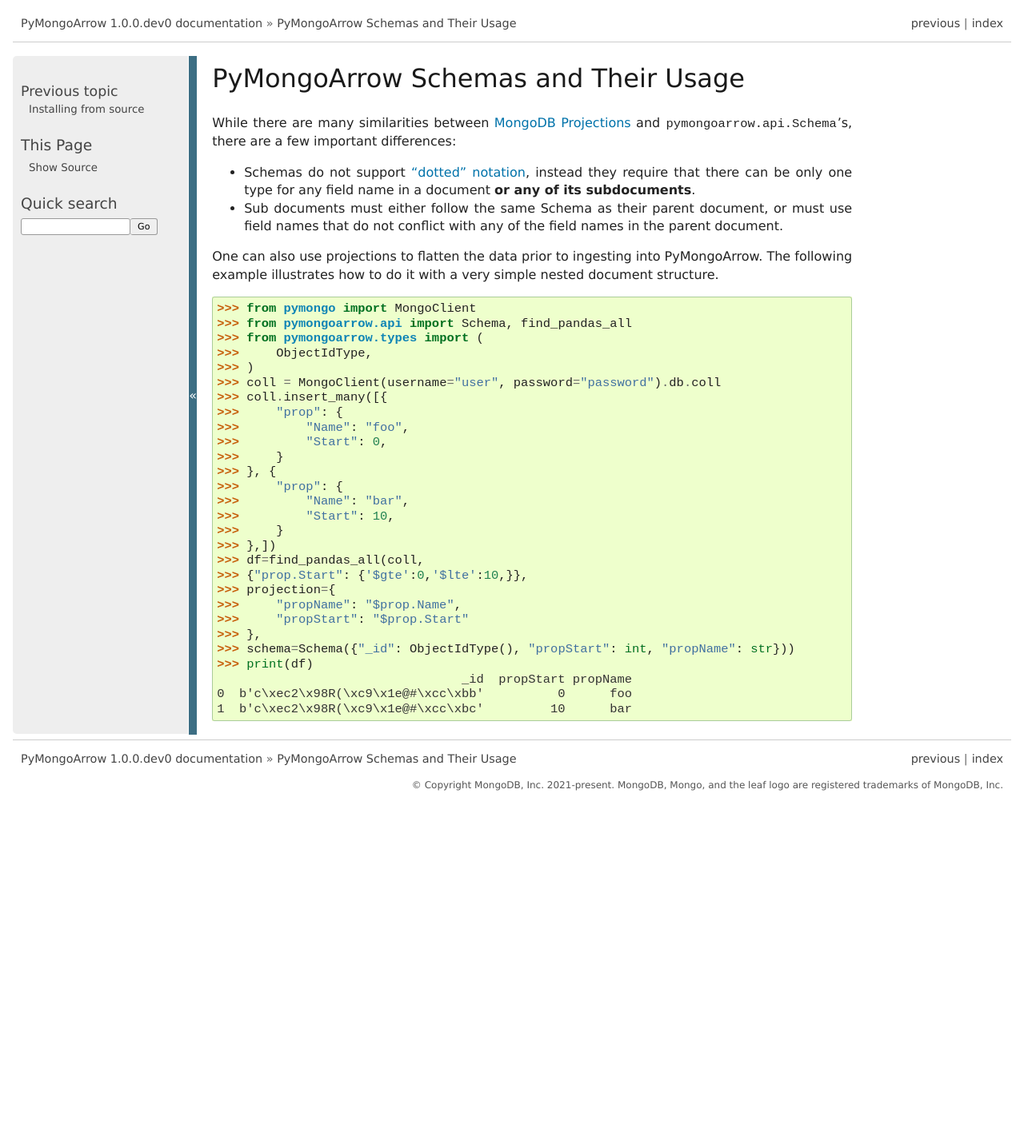
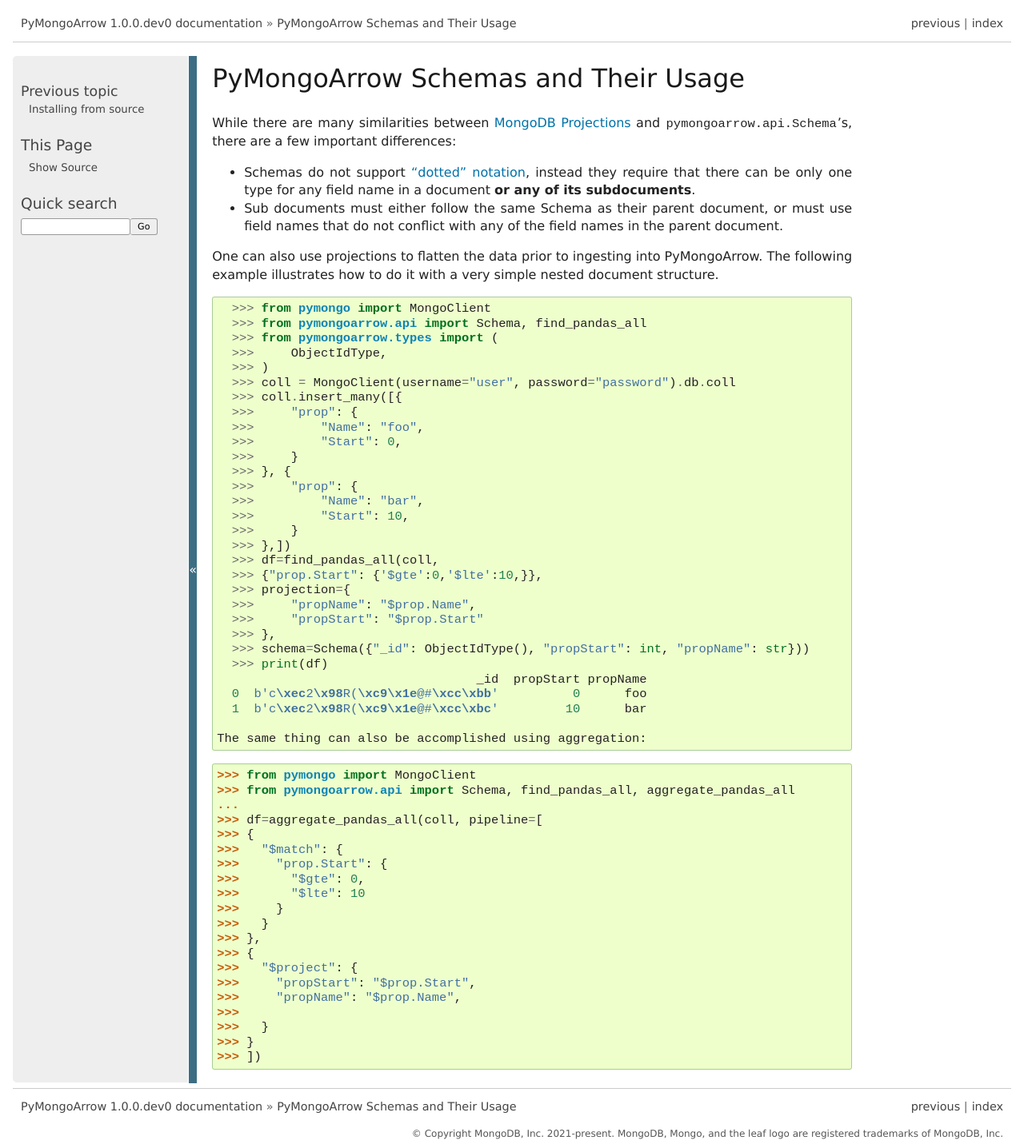
Before and after one commit to mongodb-labs/mongo-arrow, a Sphinx documentation site: the page built from bindings/python/docs/source/schemas.rst, in a window 1280 px wide. Shown: the whole page at 80% size. Built offline with Sphinx 7.4.7, drawn with Linux system fonts in a browser that asks for light colours; before the commit the page ends 1000 px from its top, so only the background shows below that.

Commit message:
add an aggregation example

```diff
--- a/bindings/python/docs/source/schemas.rst
+++ b/bindings/python/docs/source/schemas.rst
@@ -45,3 +45,28 @@ The following example illustrates how to do it with a very simple nested documen
                                     _id  propStart propName
    0  b'c\xec2\x98R(\xc9\x1e@#\xcc\xbb'          0      foo
    1  b'c\xec2\x98R(\xc9\x1e@#\xcc\xbc'         10      bar
+
+ The same thing can also be accomplished using aggregation:
+
+.. code-block:: python
+
+   >>> from pymongo import MongoClient
+   >>> from pymongoarrow.api import Schema, find_pandas_all, aggregate_pandas_all
+   ...
+   >>> df=aggregate_pandas_all(coll, pipeline=[
+   >>> {
+   >>>   "$match": {
+   >>>     "prop.Start": {
+   >>>       "$gte": 0,
+   >>>       "$lte": 10
+   >>>     }
+   >>>   }
+   >>> },
+   >>> {
+   >>>   "$project": {
+   >>>     "propStart": "$prop.Start",
+   >>>     "propName": "$prop.Name",
+   >>>
+   >>>   }
+   >>> }
+   >>> ])
```
